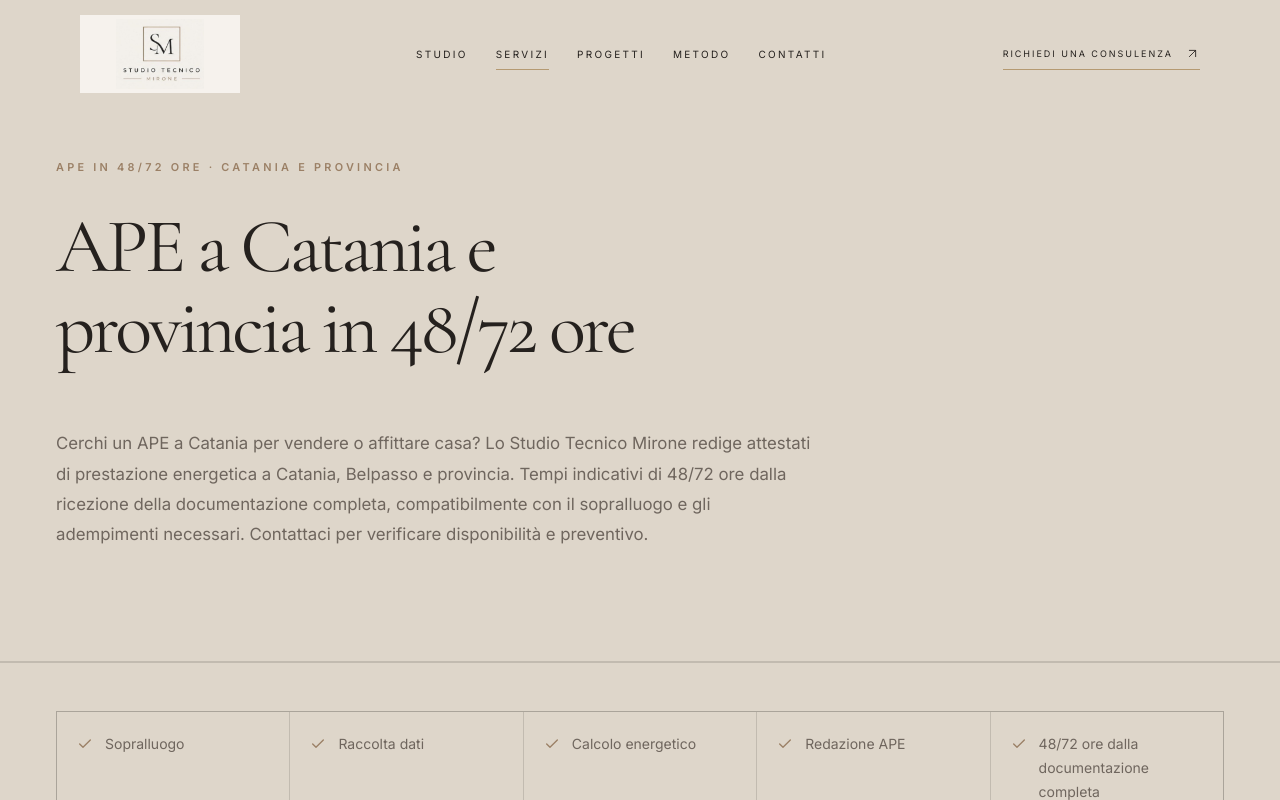
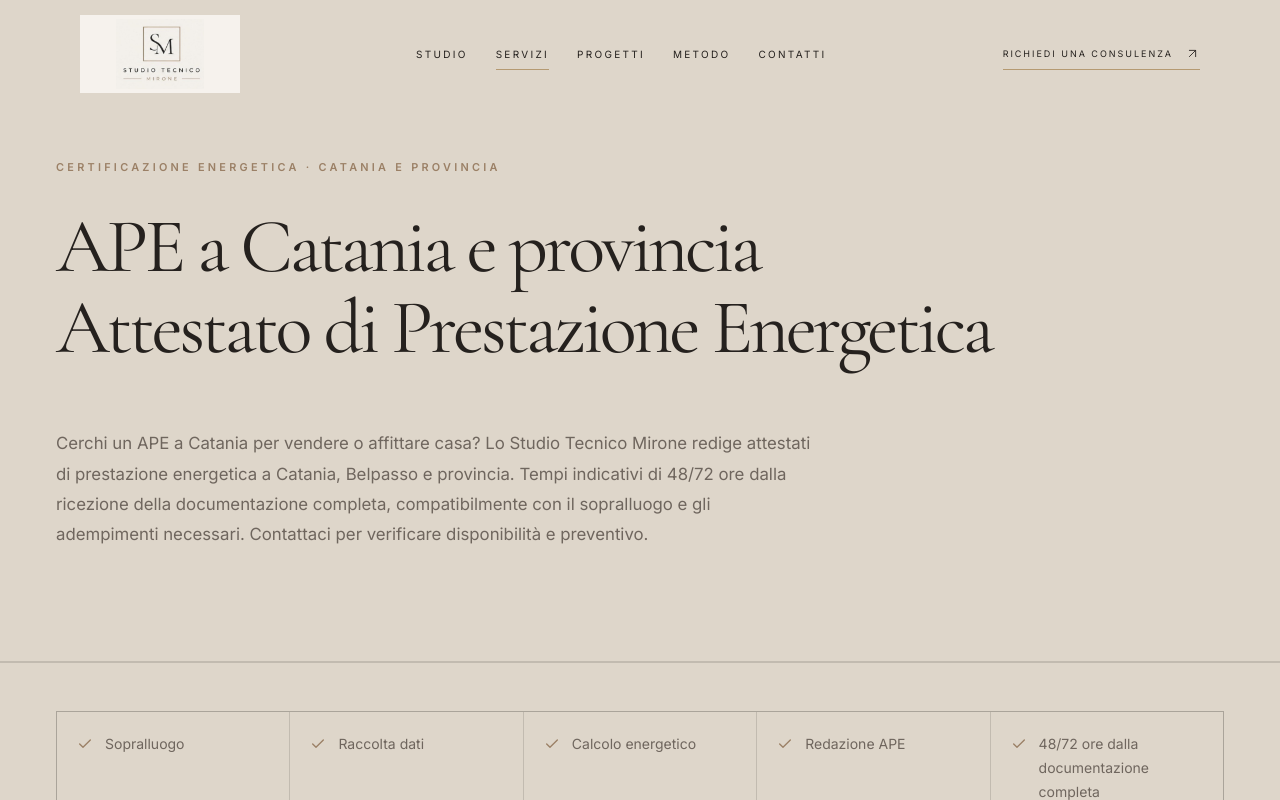
Before and after one commit to Conca91/mirone-studio, a Next.js app: page /servizi/ape in a window 1280 px wide. Shown: the top 800 px of the page. Built offline with nearby package versions, Linux system fonts and the light colour scheme.

Commit message:
Correzione titoli SEO APE Catania

```diff
--- a/app/servizi/ape/page.tsx
+++ b/app/servizi/ape/page.tsx
@@ -14,7 +14,7 @@ const PAGE_PATH = "/servizi/ape";
 const PAGE_URL = `${seo.siteUrl}${PAGE_PATH}`;
 
 export const metadata: Metadata = {
-  title: "APE Catania e provincia in 48/72 ore | Studio Tecnico Mirone",
+  title: "APE Catania e Provincia | Studio Tecnico Mirone",
 
   description:
     "APE Catania e provincia: attestato di prestazione energetica per vendita e affitto. Consegna indicativa in 48/72 ore dalla documentazione completa, previo sopralluogo. Richiedi un preventivo.",
@@ -53,10 +53,10 @@ export const metadata: Metadata = {
 
   openGraph: {
     title:
-      "APE in 48/72 ore a Catania e provincia | Studio Tecnico Mirone",
+      "APE Catania e Provincia | Studio Tecnico Mirone",
 
     description:
-      "APE in 48/72 ore a Catania e provincia dalla ricezione della documentazione completa, con sopralluogo e adempimenti necessari. Certificazioni per vendita e locazione.",
+      "Attestato di Prestazione Energetica a Catania e provincia per vendita e locazione. Sopralluogo e redazione APE; tempi indicativi di 48/72 ore dalla documentazione completa, secondo le verifiche necessarie.",
 
     url: PAGE_URL,
     siteName: seo.siteName,
@@ -68,7 +68,7 @@ export const metadata: Metadata = {
         url: seo.images.openGraph,
         width: 1200,
         height: 630,
-        alt: "APE in 48/72 ore - Studio Tecnico Mirone",
+        alt: "APE Catania e provincia - Studio Tecnico Mirone",
       },
     ],
   },
@@ -77,10 +77,10 @@ export const metadata: Metadata = {
     card: "summary_large_image",
 
     title:
-      "APE in 48/72 ore a Catania e provincia | Studio Tecnico Mirone",
+      "APE Catania e Provincia | Studio Tecnico Mirone",
 
     description:
-      "APE in 48/72 ore a Catania e provincia, dalla documentazione completa, con sopralluogo e adempimenti necessari.",
+      "Certificazione energetica APE a Catania e provincia per vendita e locazione. Tempi indicativi di 48/72 ore dalla documentazione completa, previo sopralluogo e verifiche.",
 
     images: [seo.images.openGraph],
   },
@@ -103,10 +103,10 @@ const config: ServiceDetailConfig = {
   breadcrumbLabel: "APE e certificazioni energetiche",
 
   locationLabel:
-    "APE in 48/72 ore · Catania e provincia",
+    "Certificazione energetica · Catania e provincia",
 
   titleFirstLine: "APE a Catania e provincia",
-  titleSecondLine: "in 48/72 ore",
+  titleSecondLine: "Attestato di Prestazione Energetica",
 
   heroDescription:
     "Cerchi un APE a Catania per vendere o affittare casa? Lo Studio Tecnico Mirone redige attestati di prestazione energetica a Catania, Belpasso e provincia. Tempi indicativi di 48/72 ore dalla ricezione della documentazione completa, compatibilmente con il sopralluogo e gli adempimenti necessari. Contattaci per verificare disponibilità e preventivo.",
@@ -414,7 +414,7 @@ const jsonLd = {
       "@id": `${PAGE_URL}/#service`,
 
       name:
-        "APE in 48/72 ore a Catania e provincia",
+        "APE a Catania e provincia",
 
       alternateName: [
         "Attestato di Prestazione Energetica",
@@ -474,10 +474,10 @@ const jsonLd = {
       url: PAGE_URL,
 
       name:
-        "APE in 48/72 ore a Catania e provincia",
+        "APE a Catania e provincia",
 
       description:
-        "APE in 48/72 ore a Catania e provincia dalla ricezione della documentazione completa, con sopralluogo e adempimenti necessari. Certificazioni per vendita e locazione.",
+        "Attestato di Prestazione Energetica a Catania e provincia per vendita e locazione. Sopralluogo e redazione APE; tempi indicativi di 48/72 ore dalla documentazione completa, secondo le verifiche necessarie.",
 
       isPartOf: {
         "@id": `${seo.siteUrl}/#website`,
```
